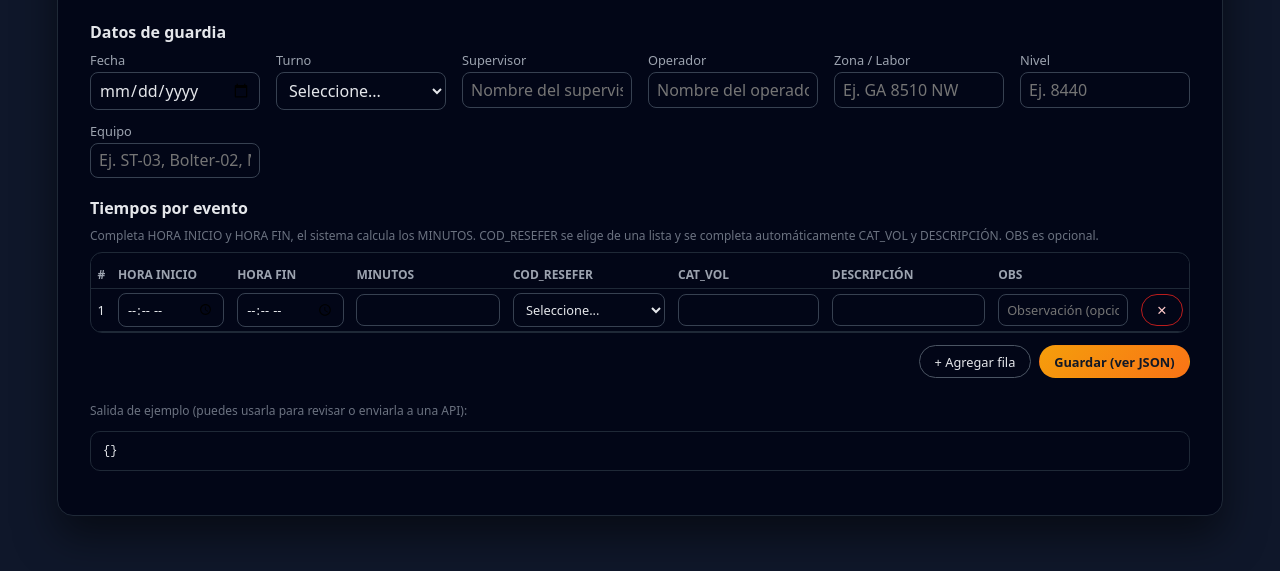
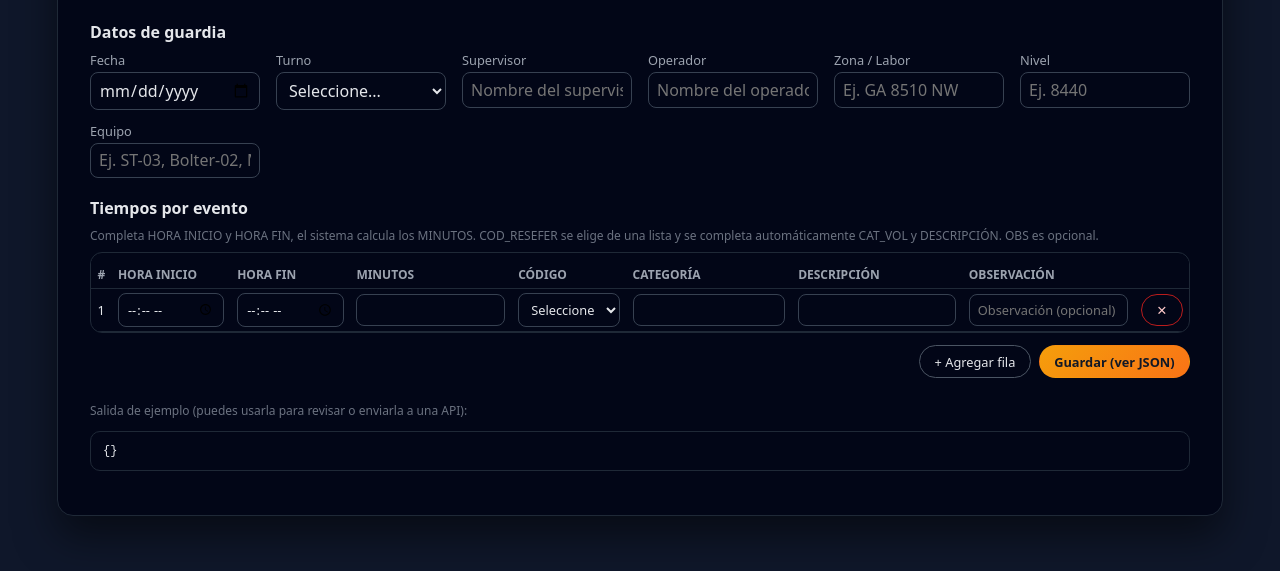
Before and after one commit to AngelRodrigo0/Control-Operativo-de-Equipos, a plain HTML site: page index.html in a window 1280 px wide. Shown: the part 123-694 px from the top of the page. Drawn offline with Linux system fonts and the light colour scheme.

Commit message:
Actualización de códigos

```diff
--- a/index.html
+++ b/index.html
@@ -224,10 +224,10 @@
               <th>Hora inicio</th>
               <th>Hora fin</th>
               <th>Minutos</th>
-              <th>COD_RESEFER</th>
-              <th>CAT_VOL</th>
-              <th>DESCRIPCIÓN</th>
-              <th>OBS</th>
+              <th>Código</th>
+              <th>Categoría</th>
+              <th>Descripción</th>
+              <th>Observación</th>
               <th></th>
             </tr>
           </thead>
@@ -253,11 +253,16 @@
     // 🔹 Tabla de códigos RESEFER -> categoría y descripción
     // 👉 Reemplaza estos ejemplos por tu tabla real
     const CODIGOS_RESEFER = [
-      { codigo: "100", cat_vol: "OPERACIÓN NORMAL", descripcion: "Producción / operación continua" },
-      { codigo: "200", cat_vol: "PARADA MECÁNICA", descripcion: "Falla mecánica del equipo" },
-      { codigo: "210", cat_vol: "PARADA ELÉCTRICA", descripcion: "Interrupción de energía eléctrica" },
-      { codigo: "300", cat_vol: "ESPERA OPERATIVA", descripcion: "Espera por instrucción / logística" },
-      { codigo: "400", cat_vol: "TRASLADO", descripcion: "Traslado entre frentes o taller" }
+      { codigo: "100", descripcion: "Perforación, desatado y sostenimiento", categoria: "TF" },
+      { codigo: "120", descripcion: "Limpieza, acarreo y relleno", categoria: "TF" },
+      { codigo: "140", descripcion: "Servicios (ventilación, bombeo, energía, agua, relleno)", categoria: "TF" },
+      { codigo: "170", descripcion: "Mezcla, mortero y shotcrete", categoria: "TF" },
+      { codigo: "195", descripcion: "Traslados de equipo (general y a labor)", categoria: "TF" },
+      { codigo: "200", descripcion: "Actividades del personal (ingreso, salida, refrigerio, baño)", categoria: "RP" },
+      { codigo: "220", descripcion: "Operaciones rutinarias del operador (chequeos, reportes, lavado)", categoria: "RP" },
+      { codigo: "300", descripcion: "Espera / Stand-by / Falta de frente / problemas operativos", categoria: "RNP" },
+      { codigo: "400", descripcion: "Mantenimiento preventivo, correctivo, diagnóstico", categoria: "TM" },
+      { codigo: "510", descripcion: "Eventos externos / energía / geomecánica / clima", categoria: "TRE" }
     ];
 
     const registrosBody = document.getElementById("registros-body");
```
